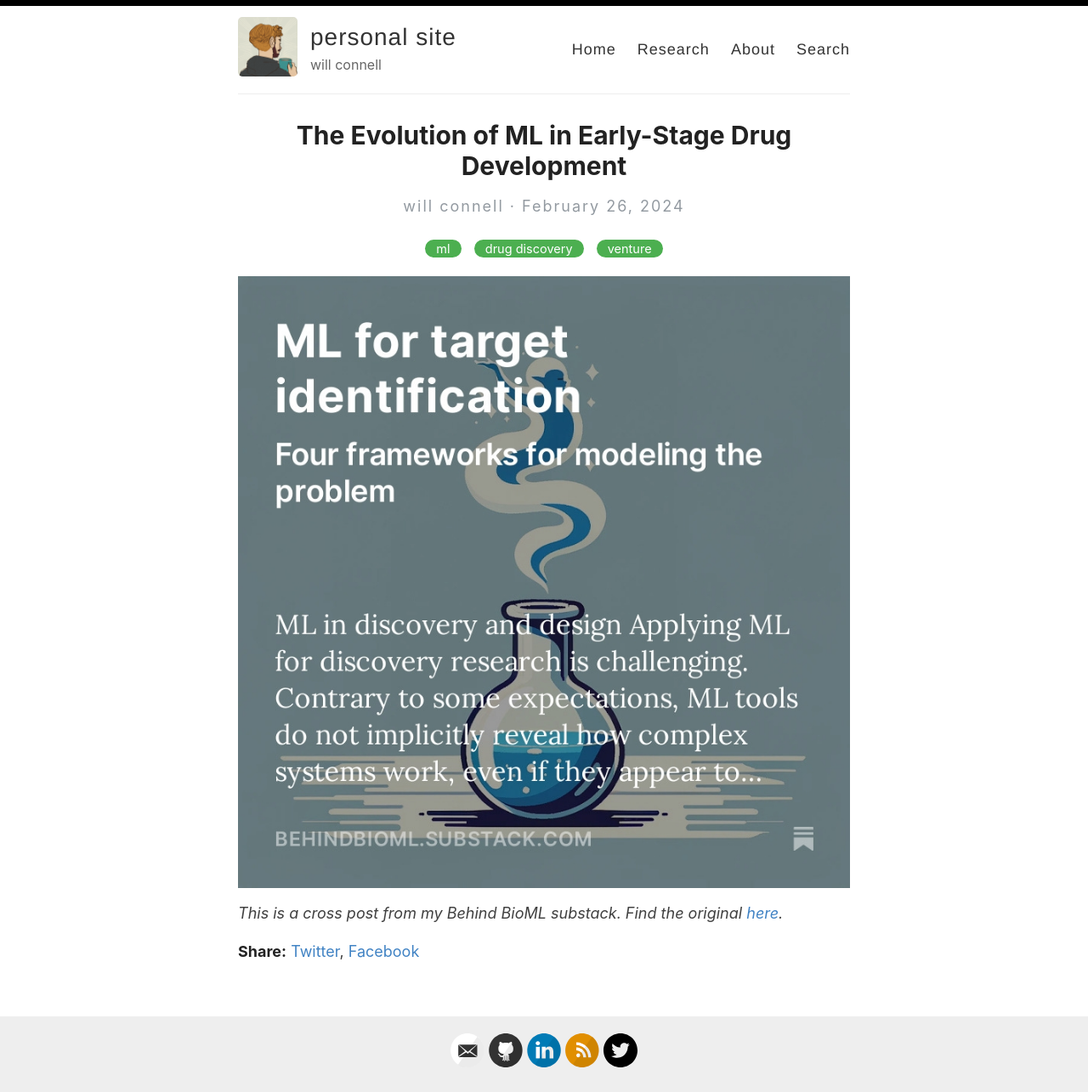
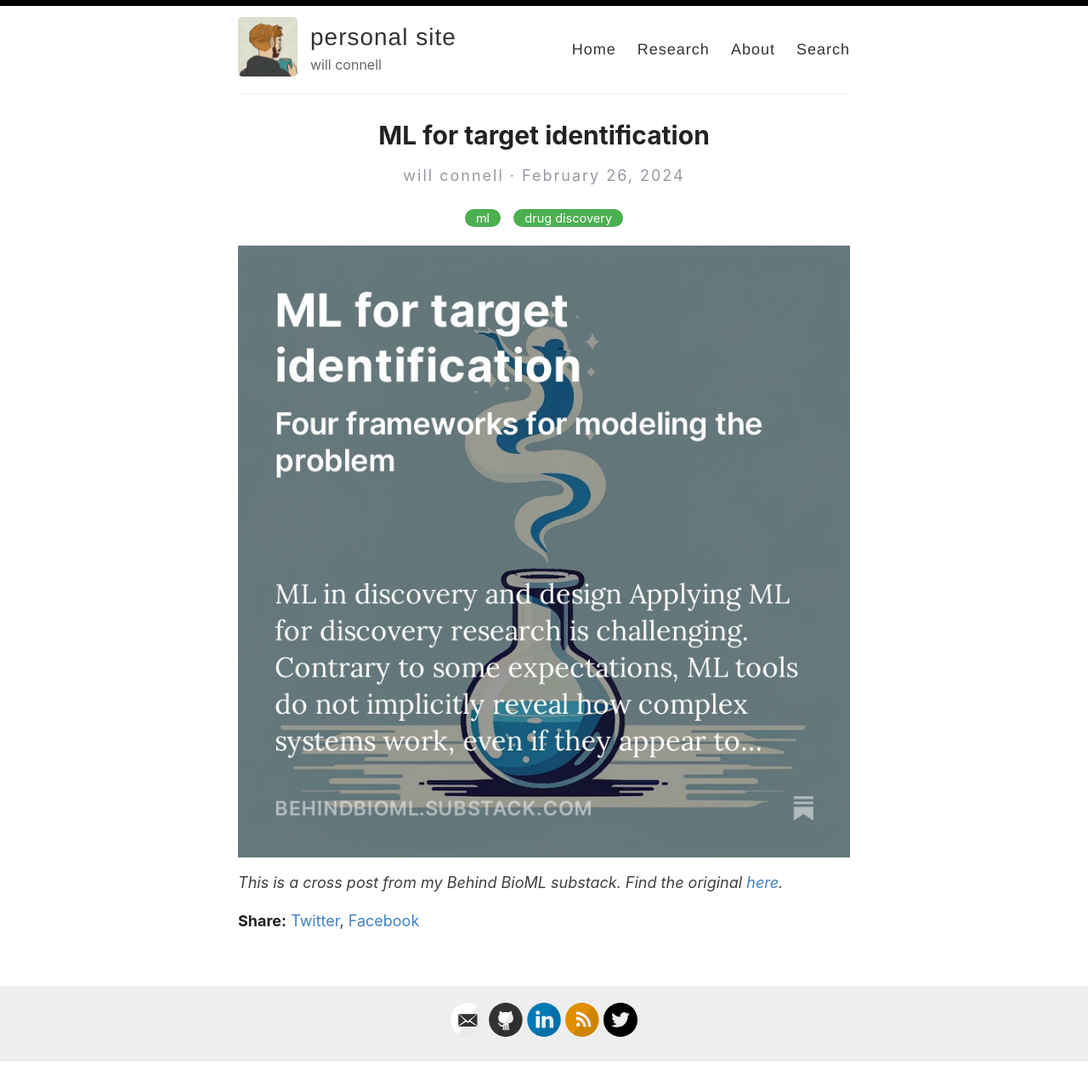
Before and after one commit to wconnell/wconnell.github.io, a Jekyll site: the page built from _posts/2024-02-26-ml-target-id.md, in a window 1280 px wide. Shown: the whole page at 85% size. Built offline with Jekyll 4.4.1, drawn with Linux system fonts in a browser that asks for light colours; after the commit the page ends 1249 px from its top, so only the background shows below that.

Commit message:
fix title

```diff
--- a/_posts/2024-02-26-ml-target-id.md
+++ b/_posts/2024-02-26-ml-target-id.md
@@ -1,7 +1,7 @@
 ---
 layout: post
-title:  "The Evolution of ML in Early-Stage Drug Development"
-categories: [ml,drug discovery,venture]
+title:  "ML for target identification"
+categories: [ml,drug discovery]
 ---
 
 ![](../images/ml-target-id_figs/ml-target-id-substack.jpg)
```
